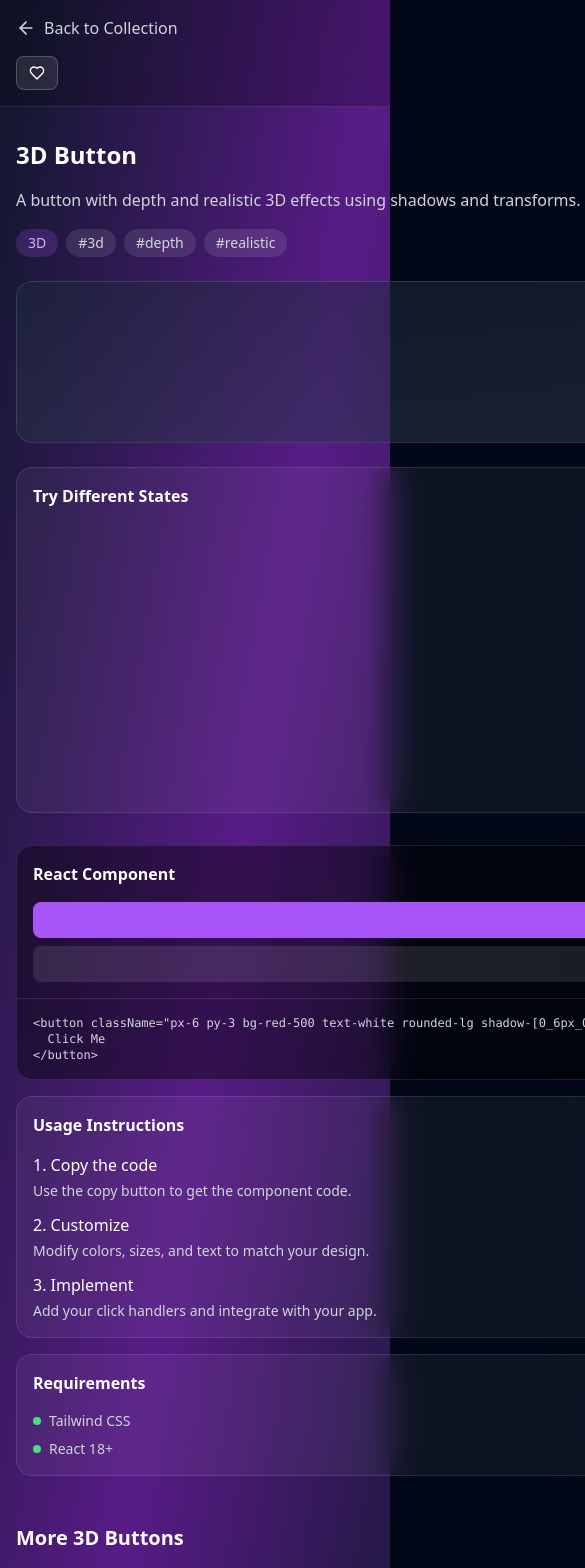
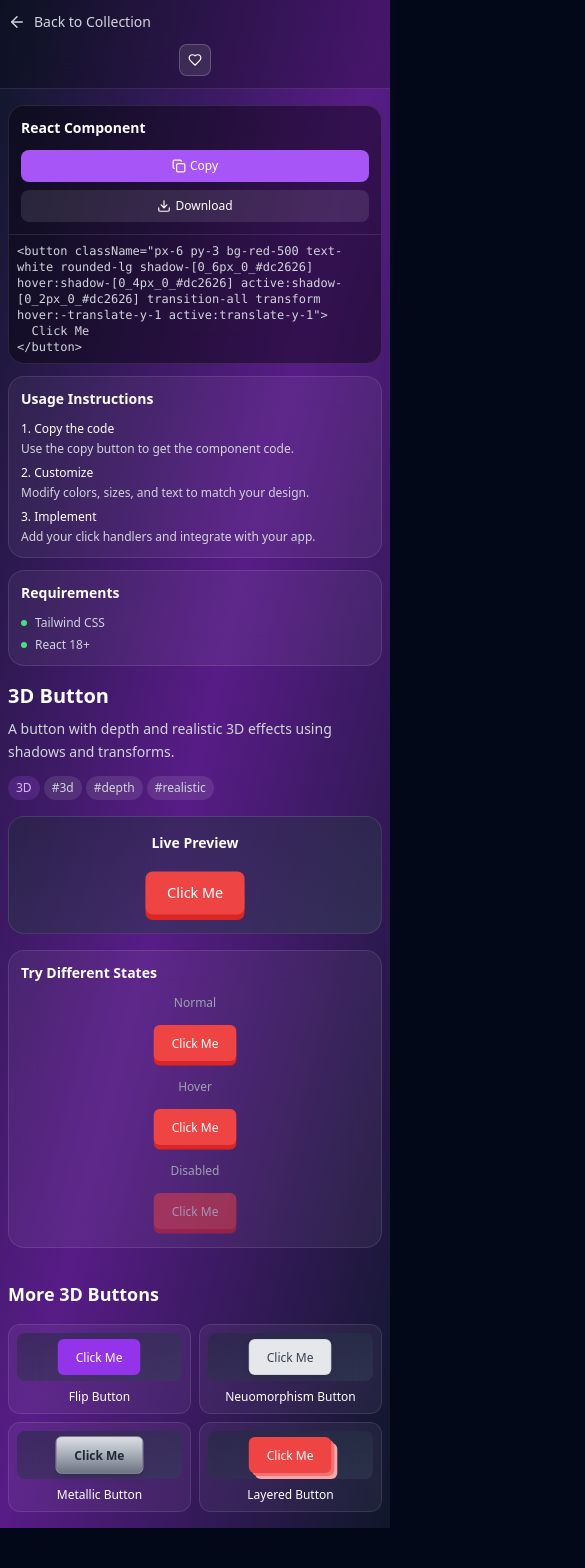
Before and after one commit to jaylls133/button-ui-playground, a React (Vite) app: page /buttons/3d-button in a window 390 px wide. Shown: the top 1568 px of the page, 585 px wide, since content can reach past the window. After the commit the page ends 1528 px from the top, so only its background shows below. Built offline with nearby package versions, Linux system fonts and the light colour scheme.

Commit message:
Fix: Make all screens responsive
Ensure proper responsiveness across all screen sizes for the button collection.

```diff
--- a/src/pages/ButtonDetail.tsx
+++ b/src/pages/ButtonDetail.tsx
@@ -10,9 +10,9 @@ const ButtonDetail = () => {
 
   if (!button) {
     return (
-      <div className="min-h-screen bg-gradient-to-br from-slate-900 via-purple-900 to-slate-900 flex items-center justify-center px-4">
+      <div className="min-h-screen bg-gradient-to-br from-slate-900 via-purple-900 to-slate-900 flex items-center justify-center px-2 xs:px-4">
         <div className="text-center">
-          <h1 className="text-xl sm:text-2xl font-bold text-white mb-4">Button not found</h1>
+          <h1 className="text-lg xs:text-xl sm:text-2xl font-bold text-white mb-4">Button not found</h1>
           <Link to="/" className="text-purple-400 hover:text-purple-300">
             ← Back to collection
           </Link>
@@ -50,44 +50,44 @@ const ButtonDetail = () => {
     <div className="min-h-screen bg-gradient-to-br from-slate-900 via-purple-900 to-slate-900">
       {/* Header */}
       <header className="bg-black/20 backdrop-blur-lg border-b border-white/10">
-        <div className="container mx-auto px-4 sm:px-6 lg:px-8 py-4 sm:py-6">
-          <div className="flex flex-col sm:flex-row items-start sm:items-center justify-between gap-4">
+        <div className="container mx-auto px-2 xs:px-4 sm:px-6 lg:px-8 py-3 xs:py-4 sm:py-6">
+          <div className="flex flex-col xs:flex-row items-start xs:items-center justify-between gap-3 xs:gap-4">
             <Link
               to="/"
-              className="flex items-center space-x-2 text-gray-300 hover:text-white transition-colors"
+              className="flex items-center space-x-2 text-gray-300 hover:text-white transition-colors text-sm xs:text-base"
             >
-              <ArrowLeft size={20} />
+              <ArrowLeft size={18} className="xs:w-5 xs:h-5" />
               <span>Back to Collection</span>
             </Link>
-            <div className="flex items-center space-x-4">
-              <button className="flex items-center space-x-2 px-3 sm:px-4 py-2 bg-white/10 hover:bg-white/20 backdrop-blur-lg border border-white/20 rounded-lg text-white transition-all text-sm">
-                <Heart size={16} />
-                <span className="hidden sm:inline">Favorite</span>
+            <div className="flex items-center space-x-2 xs:space-x-4 w-full xs:w-auto justify-center xs:justify-end">
+              <button className="flex items-center space-x-1 xs:space-x-2 px-2 xs:px-3 sm:px-4 py-2 bg-white/10 hover:bg-white/20 backdrop-blur-lg border border-white/20 rounded-lg text-white transition-all text-xs xs:text-sm">
+                <Heart size={14} className="xs:w-4 xs:h-4" />
+                <span className="hidden xs:inline">Favorite</span>
               </button>
             </div>
           </div>
         </div>
       </header>
 
-      <div className="container mx-auto px-4 sm:px-6 lg:px-8 py-8 sm:py-12">
-        <div className="grid lg:grid-cols-2 gap-8 lg:gap-12 items-start">
+      <div className="container mx-auto px-2 xs:px-4 sm:px-6 lg:px-8 py-4 xs:py-6 sm:py-8 lg:py-12">
+        <div className="grid lg:grid-cols-2 gap-4 xs:gap-6 lg:gap-8 xl:gap-12 items-start">
           {/* Left Column - Preview */}
-          <div className="space-y-6 sm:space-y-8">
+          <div className="space-y-4 xs:space-y-6 sm:space-y-8 order-2 lg:order-1">
             <div>
-              <h1 className="text-2xl sm:text-3xl lg:text-4xl font-bold text-white mb-4">{button.title}</h1>
-              <p className="text-base sm:text-lg lg:text-xl text-gray-300 leading-relaxed mb-4 sm:mb-6">
+              <h1 className="text-xl xs:text-2xl sm:text-3xl lg:text-4xl font-bold text-white mb-2 xs:mb-3 sm:mb-4">{button.title}</h1>
+              <p className="text-sm xs:text-base sm:text-lg lg:text-xl text-gray-300 leading-relaxed mb-3 xs:mb-4 sm:mb-6">
                 {button.description}
               </p>
 
               {/* Tags */}
-              <div className="flex flex-wrap gap-2 mb-6 sm:mb-8">
-                <span className="px-3 py-1 bg-purple-500/20 text-purple-300 rounded-full text-sm">
+              <div className="flex flex-wrap gap-1 xs:gap-2 mb-4 xs:mb-6 sm:mb-8">
+                <span className="px-2 xs:px-3 py-1 bg-purple-500/20 text-purple-300 rounded-full text-xs xs:text-sm">
                   {button.category}
                 </span>
                 {button.tags.map((tag) => (
                   <span
                     key={tag}
-                    className="px-3 py-1 bg-white/10 text-gray-300 rounded-full text-sm"
+                    className="px-2 xs:px-3 py-1 bg-white/10 text-gray-300 rounded-full text-xs xs:text-sm"
                   >
                     #{tag}
                   </span>
@@ -96,33 +96,41 @@ const ButtonDetail = () => {
             </div>
 
             {/* Live Preview */}
-            <div className="bg-gradient-to-br from-slate-800/50 to-slate-700/50 rounded-2xl p-8 sm:p-12 text-center border border-white/10">
-              <h3 className="text-base sm:text-lg font-semibold text-white mb-6 sm:mb-8">Live Preview</h3>
+            <div className="bg-gradient-to-br from-slate-800/50 to-slate-700/50 rounded-2xl p-4 xs:p-6 sm:p-8 lg:p-12 text-center border border-white/10">
+              <h3 className="text-sm xs:text-base sm:text-lg font-semibold text-white mb-4 xs:mb-6 sm:mb-8">Live Preview</h3>
               <div className="flex items-center justify-center">
-                <ButtonComponent />
+                <div className="scale-90 xs:scale-100 sm:scale-110">
+                  <ButtonComponent />
+                </div>
               </div>
             </div>
 
             {/* Interactive Demo */}
-            <div className="bg-white/5 backdrop-blur-lg border border-white/10 rounded-2xl p-4 sm:p-6">
-              <h3 className="text-base sm:text-lg font-semibold text-white mb-4">Try Different States</h3>
-              <div className="grid grid-cols-1 sm:grid-cols-3 gap-4 text-center">
+            <div className="bg-white/5 backdrop-blur-lg border border-white/10 rounded-2xl p-3 xs:p-4 sm:p-6">
+              <h3 className="text-sm xs:text-base sm:text-lg font-semibold text-white mb-3 xs:mb-4">Try Different States</h3>
+              <div className="grid grid-cols-1 sm:grid-cols-3 gap-3 xs:gap-4 text-center">
                 <div>
-                  <p className="text-sm text-gray-400 mb-3">Normal</p>
+                  <p className="text-xs xs:text-sm text-gray-400 mb-2 xs:mb-3">Normal</p>
                   <div className="flex justify-center">
-                    <ButtonComponent />
+                    <div className="scale-75 xs:scale-90 sm:scale-100">
+                      <ButtonComponent />
+                    </div>
                   </div>
                 </div>
                 <div>
-                  <p className="text-sm text-gray-400 mb-3">Hover</p>
+                  <p className="text-xs xs:text-sm text-gray-400 mb-2 xs:mb-3">Hover</p>
                   <div className="hover:pointer-events-none flex justify-center">
-                    <ButtonComponent />
+                    <div className="scale-75 xs:scale-90 sm:scale-100">
+                      <ButtonComponent />
+                    </div>
                   </div>
                 </div>
                 <div>
-                  <p className="text-sm text-gray-400 mb-3">Disabled</p>
+                  <p className="text-xs xs:text-sm text-gray-400 mb-2 xs:mb-3">Disabled</p>
                   <div className="opacity-50 pointer-events-none flex justify-center">
-                    <ButtonComponent />
+                    <div className="scale-75 xs:scale-90 sm:scale-100">
+                      <ButtonComponent />
+                    </div>
                   </div>
                 </div>
               </div>
@@ -130,64 +138,64 @@ const ButtonDetail = () => {
           </div>
 
           {/* Right Column - Code */}
-          <div className="space-y-4 sm:space-y-6">
+          <div className="space-y-3 xs:space-y-4 sm:space-y-6 order-1 lg:order-2">
             <div className="bg-black/40 backdrop-blur-lg border border-white/10 rounded-2xl overflow-hidden">
-              <div className="flex flex-col sm:flex-row items-start sm:items-center justify-between p-4 border-b border-white/10 gap-4">
-                <h3 className="text-base sm:text-lg font-semibold text-white">React Component</h3>
-                <div className="flex flex-col sm:flex-row space-y-2 sm:space-y-0 sm:space-x-2 w-full sm:w-auto">
+              <div className="flex flex-col sm:flex-row items-start sm:items-center justify-between p-3 xs:p-4 border-b border-white/10 gap-3 sm:gap-4">
+                <h3 className="text-sm xs:text-base sm:text-lg font-semibold text-white">React Component</h3>
+                <div className="flex flex-col xs:flex-row space-y-2 xs:space-y-0 xs:space-x-2 w-full sm:w-auto">
                   <button
                     onClick={copyCode}
-                    className="flex items-center justify-center space-x-2 px-3 py-2 bg-purple-500 hover:bg-purple-600 text-white rounded-lg text-sm transition-all"
+                    className="flex items-center justify-center space-x-1 xs:space-x-2 px-2 xs:px-3 py-2 bg-purple-500 hover:bg-purple-600 text-white rounded-lg text-xs xs:text-sm transition-all"
                   >
-                    <Copy size={16} />
+                    <Copy size={14} className="xs:w-4 xs:h-4" />
                     <span>Copy</span>
                   </button>
                   <button
                     onClick={downloadCode}
-                    className="flex items-center justify-center space-x-2 px-3 py-2 bg-white/10 hover:bg-white/20 text-white rounded-lg text-sm transition-all"
+                    className="flex items-center justify-center space-x-1 xs:space-x-2 px-2 xs:px-3 py-2 bg-white/10 hover:bg-white/20 text-white rounded-lg text-xs xs:text-sm transition-all"
                   >
-                    <Download size={16} />
+                    <Download size={14} className="xs:w-4 xs:h-4" />
                     <span>Download</span>
                   </button>
                 </div>
               </div>
 
-              <div className="p-4 overflow-auto">
-                <pre className="text-xs sm:text-sm text-gray-300 overflow-x-auto">
+              <div className="p-2 xs:p-3 sm:p-4 overflow-auto">
+                <pre className="text-xs sm:text-sm text-gray-300 overflow-x-auto whitespace-pre-wrap break-words">
                   <code>{button.code}</code>
                 </pre>
               </div>
             </div>
 
             {/* Usage Instructions */}
-            <div className="bg-white/5 backdrop-blur-lg border border-white/10 rounded-2xl p-4 sm:p-6">
-              <h3 className="text-base sm:text-lg font-semibold text-white mb-4">Usage Instructions</h3>
-              <div className="space-y-3 text-gray-300">
+            <div className="bg-white/5 backdrop-blur-lg border border-white/10 rounded-2xl p-3 xs:p-4 sm:p-6">
+              <h3 className="text-sm xs:text-base sm:text-lg font-semibold text-white mb-3 xs:mb-4">Usage Instructions</h3>
+              <div className="space-y-2 xs:space-y-3 text-gray-300">
                 <div>
-                  <h4 className="font-medium text-white mb-1">1. Copy the code</h4>
-                  <p className="text-sm">Use the copy button to get the component code.</p>
+                  <h4 className="font-medium text-white mb-1 text-xs xs:text-sm">1. Copy the code</h4>
+                  <p className="text-xs sm:text-sm">Use the copy button to get the component code.</p>
                 </div>
                 <div>
-                  <h4 className="font-medium text-white mb-1">2. Customize</h4>
-                  <p className="text-sm">Modify colors, sizes, and text to match your design.</p>
+                  <h4 className="font-medium text-white mb-1 text-xs xs:text-sm">2. Customize</h4>
+                  <p className="text-xs sm:text-sm">Modify colors, sizes, and text to match your design.</p>
                 </div>
                 <div>
-                  <h4 className="font-medium text-white mb-1">3. Implement</h4>
-                  <p className="text-sm">Add your click handlers and integrate with your app.</p>
+                  <h4 className="font-medium text-white mb-1 text-xs xs:text-sm">3. Implement</h4>
+                  <p className="text-xs sm:text-sm">Add your click handlers and integrate with your app.</p>
                 </div>
               </div>
             </div>
 
             {/* Requirements */}
-            <div className="bg-white/5 backdrop-blur-lg border border-white/10 rounded-2xl p-4 sm:p-6">
-              <h3 className="text-base sm:text-lg font-semibold text-white mb-4">Requirements</h3>
-              <ul className="space-y-2 text-gray-300 text-sm">
+            <div className="bg-white/5 backdrop-blur-lg border border-white/10 rounded-2xl p-3 xs:p-4 sm:p-6">
+              <h3 className="text-sm xs:text-base sm:text-lg font-semibold text-white mb-3 xs:mb-4">Requirements</h3>
+              <ul className="space-y-1.5 xs:space-y-2 text-gray-300 text-xs xs:text-sm">
                 <li className="flex items-center space-x-2">
-                  <div className="w-2 h-2 bg-green-400 rounded-full"></div>
+                  <div className="w-1.5 h-1.5 xs:w-2 xs:h-2 bg-green-400 rounded-full"></div>
                   <span>Tailwind CSS</span>
                 </li>
                 <li className="flex items-center space-x-2">
-                  <div className="w-2 h-2 bg-green-400 rounded-full"></div>
+                  <div className="w-1.5 h-1.5 xs:w-2 xs:h-2 bg-green-400 rounded-full"></div>
                   <span>React 18+</span>
                 </li>
               </ul>
@@ -196,24 +204,26 @@ const ButtonDetail = () => {
         </div>
 
         {/* Related Buttons */}
-        <div className="mt-12 sm:mt-16">
-          <h2 className="text-xl sm:text-2xl font-bold text-white mb-6 sm:mb-8">More {button.category} Buttons</h2>
-          <div className="grid grid-cols-1 sm:grid-cols-2 md:grid-cols-3 lg:grid-cols-4 xl:grid-cols-5 gap-4 sm:gap-6">
+        <div className="mt-8 xs:mt-12 sm:mt-16">
+          <h2 className="text-lg xs:text-xl sm:text-2xl font-bold text-white mb-4 xs:mb-6 sm:mb-8">More {button.category} Buttons</h2>
+          <div className="grid grid-cols-2 xs:grid-cols-3 sm:grid-cols-4 md:grid-cols-5 lg:grid-cols-6 xl:grid-cols-7 gap-2 xs:gap-3 sm:gap-4 lg:gap-6">
             {buttonsData
               .filter(b => b.category === button.category && b.id !== button.id)
-              .slice(0, 5)
+              .slice(0, 6)
               .map((relatedButton) => {
                 const RelatedComponent = relatedButton.component;
                 return (
                   <Link
                     key={relatedButton.id}
                     to={`/buttons/${relatedButton.slug}`}
-                    className="bg-white/5 backdrop-blur-lg border border-white/10 rounded-xl p-4 sm:p-6 hover:bg-white/10 transition-all group"
+                    className="bg-white/5 backdrop-blur-lg border border-white/10 rounded-xl p-2 xs:p-3 sm:p-4 lg:p-6 hover:bg-white/10 transition-all group"
                   >
-                    <div className="flex items-center justify-center h-20 sm:h-24 mb-3 sm:mb-4 bg-gradient-to-br from-slate-800/50 to-slate-700/50 rounded-lg">
-                      <RelatedComponent />
+                    <div className="flex items-center justify-center h-12 xs:h-16 sm:h-20 lg:h-24 mb-2 xs:mb-3 sm:mb-4 bg-gradient-to-br from-slate-800/50 to-slate-700/50 rounded-lg">
+                      <div className="scale-75 xs:scale-90 sm:scale-100">
+                        <RelatedComponent />
+                      </div>
                     </div>
-                    <h3 className="text-white font-medium text-center text-sm sm:text-base line-clamp-2">{relatedButton.title}</h3>
+                    <h3 className="text-white font-medium text-center text-xs xs:text-sm sm:text-base line-clamp-2">{relatedButton.title}</h3>
                   </Link>
                 );
               })}
--- a/tailwind.config.ts
+++ b/tailwind.config.ts
@@ -1,3 +1,4 @@
+
 import type { Config } from "tailwindcss";
 
 export default {
@@ -16,6 +17,14 @@ export default {
 			screens: {
 				'2xl': '1400px'
 			}
+		},
+		screens: {
+			'xs': '475px',
+			'sm': '640px',
+			'md': '768px',
+			'lg': '1024px',
+			'xl': '1280px',
+			'2xl': '1536px',
 		},
 		extend: {
 			colors: {
```
Also changed, not shown: src/pages/Index.tsx (+40 -38 lines).
